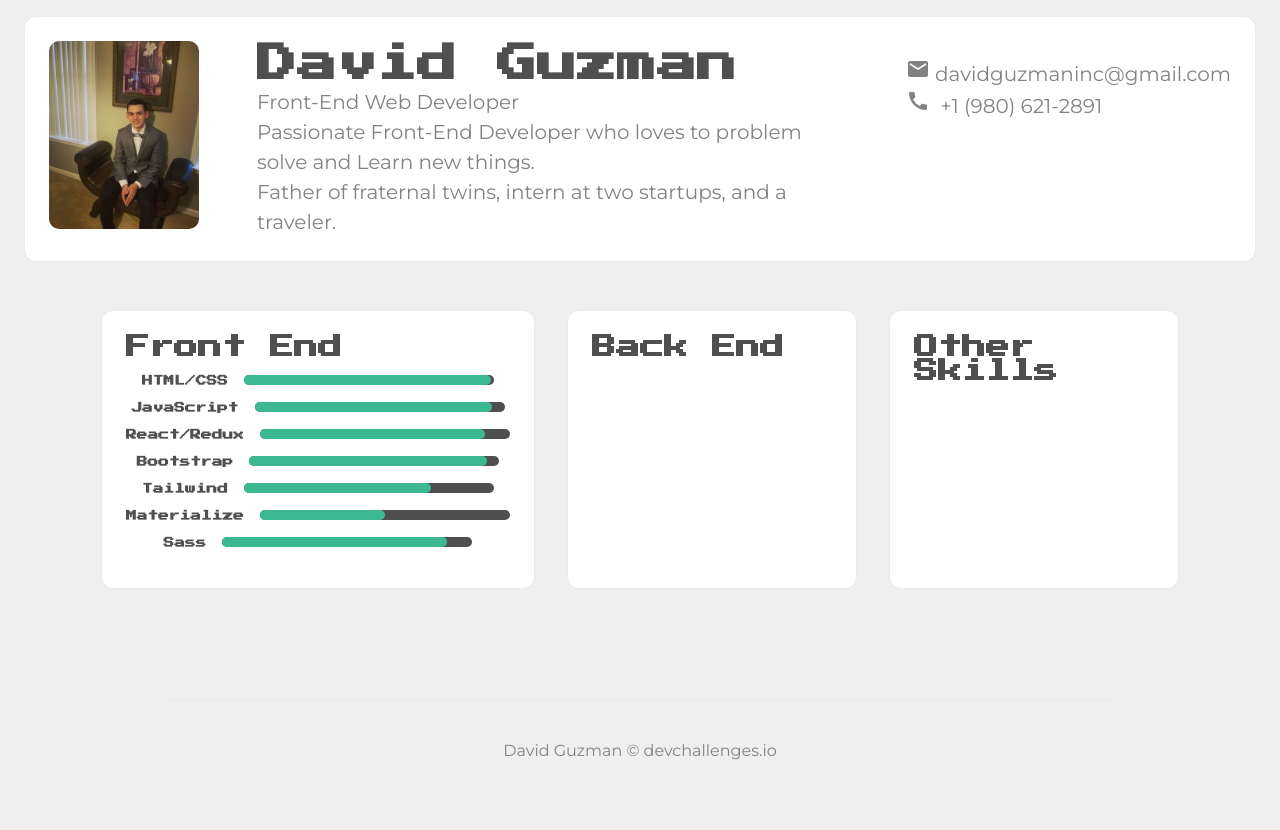
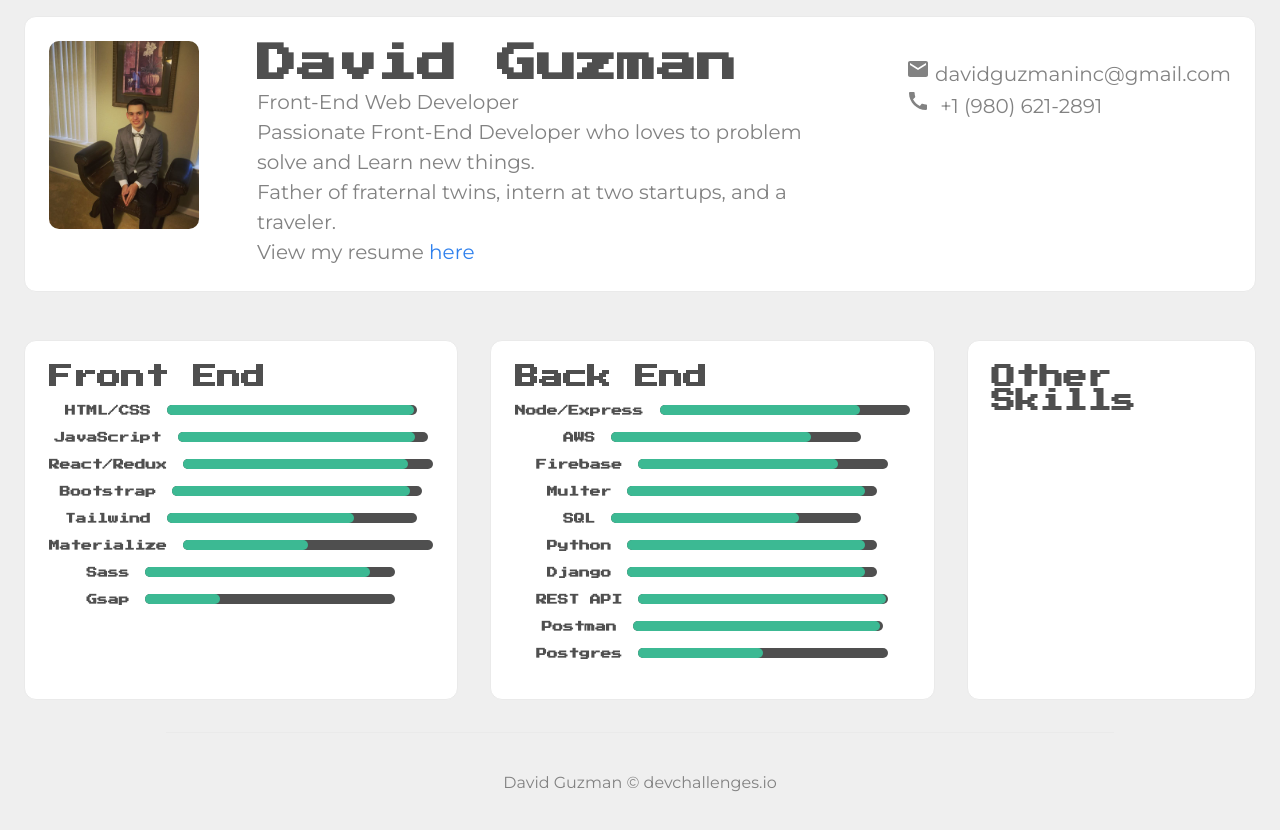
Before and after one commit to daveguz97/portfolio, a Next.js app: page / in a window 1280 px wide. Before the commit the page ends 800 px from the top, so only its background shows below. Built offline with nearby package versions, Linux system fonts and the light colour scheme.

Commit message:
Made some adjustments to the header and skills and added an image folder

```diff
--- a/components/Header.js
+++ b/components/Header.js
@@ -8,7 +8,7 @@ const Header = () => {
         <header className={headerStyle.header}>
             <div className={styles.card}>
                 <div className={headerStyle.cardWrapper}>
-                    <img src='/me.jpg' alt='A picture of me' />
+                    <img src='/images/me.jpg' alt='A picture of me' />
                     <div className={headerStyle.textContent}>
                         <h3 className={headerStyle.title}>David Guzman</h3>
                         <p className={headerStyle.description}>
@@ -22,6 +22,7 @@ const Header = () => {
                             Father of fraternal twins, intern at two startups,
                             and a traveler.
                         </p>
+                        <p>View my resume <a href="/main-resume.pdf" target="_blank">here</a></p>
                     </div>
                     <div className={headerStyle.socialLinks}>
                         <p>
--- a/components/Skills.js
+++ b/components/Skills.js
@@ -49,9 +49,14 @@ const Skills = () => {
                             <div className={skillStyles.completed}></div>
                         </div>
                     </div>
-                    <div
-                        className={`${skillStyles.sass} ${skillStyles.skill}`}>
+                    <div className={`${skillStyles.sass} ${skillStyles.skill}`}>
                         <h6>Sass</h6>
+                        <div className={skillStyles.progressBar}>
+                            <div className={skillStyles.completed}></div>
+                        </div>
+                    </div>
+                    <div className={`${skillStyles.gsap} ${skillStyles.skill}`}>
+                        <h6>Gsap</h6>
                         <div className={skillStyles.progressBar}>
                             <div className={skillStyles.completed}></div>
                         </div>
@@ -61,6 +66,76 @@ const Skills = () => {
             <div className={`${styles.card} ${skillStyles.skillsCard}`}>
                 <div className={skillStyles.textContent}>
                     <h3>Back End</h3>
+                    <div
+                        className={`${skillStyles.node} ${skillStyles.skill}`}>
+                        <h6>Node/Express</h6>
+                        <div className={skillStyles.progressBar}>
+                            <div className={skillStyles.completed}></div>
+                        </div>
+                    </div>
+                    <div
+                        className={`${skillStyles.aws} ${skillStyles.skill}`}>
+                        <h6>AWS</h6>
+                        <div className={skillStyles.progressBar}>
+                            <div className={skillStyles.completed}></div>
+                        </div>
+                    </div>
+                    <div
+                        className={`${skillStyles.firebase} ${skillStyles.skill}`}>
+                        <h6>Firebase</h6>
+                        <div className={skillStyles.progressBar}>
+                            <div className={skillStyles.completed}></div>
+                        </div>
+                    </div>
+                    <div
+                        className={`${skillStyles.multer} ${skillStyles.skill}`}>
+                        <h6>Multer</h6>
+                        <div className={skillStyles.progressBar}>
+                            <div className={skillStyles.completed}></div>
+                        </div>
+                    </div>
+                    <div
+                        className={`${skillStyles.sql} ${skillStyles.skill}`}>
+                        <h6>SQL</h6>
+                        <div className={skillStyles.progressBar}>
+                            <div className={skillStyles.completed}></div>
+                        </div>
+                    </div>
+                    <div
+                        className={`${skillStyles.python} ${skillStyles.skill}`}>
+                        <h6>Python</h6>
+                        <div className={skillStyles.progressBar}>
+                            <div className={skillStyles.completed}></div>
+                        </div>
+                    </div>
+                    <div
+                        className={`${skillStyles.django} ${skillStyles.skill}`}>
+                        <h6>Django</h6>
+                        <div className={skillStyles.progressBar}>
+                            <div className={skillStyles.completed}></div>
+                        </div>
+                    </div>
+                    <div
+                        className={`${skillStyles.rest} ${skillStyles.skill}`}>
+                        <h6>REST API</h6>
+                        <div className={skillStyles.progressBar}>
+                            <div className={skillStyles.completed}></div>
+                        </div>
+                    </div>
+                    <div
+                        className={`${skillStyles.postman} ${skillStyles.skill}`}>
+                        <h6>Postman</h6>
+                        <div className={skillStyles.progressBar}>
+                            <div className={skillStyles.completed}></div>
+                        </div>
+                    </div>
+                    <div
+                        className={`${skillStyles.postgres} ${skillStyles.skill}`}>
+                        <h6>Postgres</h6>
+                        <div className={skillStyles.progressBar}>
+                            <div className={skillStyles.completed}></div>
+                        </div>
+                    </div>
                 </div>
             </div>
             <div className={`${styles.card} ${skillStyles.skillsCard}`}>
--- a/styles/Header.module.scss
+++ b/styles/Header.module.scss
@@ -21,6 +21,15 @@
         flex-direction: column;
         align-items: flex-start;
         margin: 0 1.5rem;
+
+        a {
+            color: $primary-btn-color;
+
+            &:hover {
+                transition: all 0.3s ease;
+                text-decoration: underline;
+            }
+        }
     }
 
     img {
@@ -58,20 +67,12 @@
             p {
                 margin-top: 1rem;
             }
-
-        p:last-child {
-            align-self: flex-start;
-        }
         }
 
-
-
-
         .socialLinks {
-
             p {
-                margin: 1rem .5rem;
-                font-size: .9rem;
+                margin: 1rem 0.5rem;
+                font-size: 0.9rem;
             }
         }
     }
--- a/styles/Skills.module.scss
+++ b/styles/Skills.module.scss
@@ -24,6 +24,7 @@
         }
     }
 
+    // Front-end Tech
     .htmlCss {
         .completed {
             width: 99%;
@@ -47,13 +48,11 @@
             width: 95%;
         }
     }
-
     .tailwind {
         .completed {
             width: 75%;
         }
     }
-
     .materialize {
         .completed {
             width: 50%;
@@ -64,4 +63,61 @@
             width: 90%;
         }
     }
+    .gsap {
+        .completed {
+            width: 30%;
+        }
+    }
+
+    // back-end tech
+    .node {
+        .completed {
+            width: 80%;
+        }
+    }
+    .aws {
+        .completed {
+            width: 80%;
+        }
+    }
+    .firebase {
+        .completed {
+            width: 80%;
+        }
+    }
+    .multer {
+        .completed {
+            width: 95%;
+        }
+    }
+    .sql {
+        .completed {
+            width: 75%;
+        }
+    }
+    .python {
+        .completed {
+            width: 95%;
+        }
+    }
+    .django {
+        .completed {
+            width: 95%;
+        }
+    }
+    .rest {
+        .completed {
+            width: 99%;
+        }
+    }
+    .postman {
+        .completed {
+            width: 99%;
+        }
+    }
+    .postgres {
+        .completed {
+            width: 50%;
+        }
+    }
 }
```
Also changed, not shown: public/images/me.jpg (renamed from public/me.jpg), 1 other file (tests, documents, lock files or other folders).
